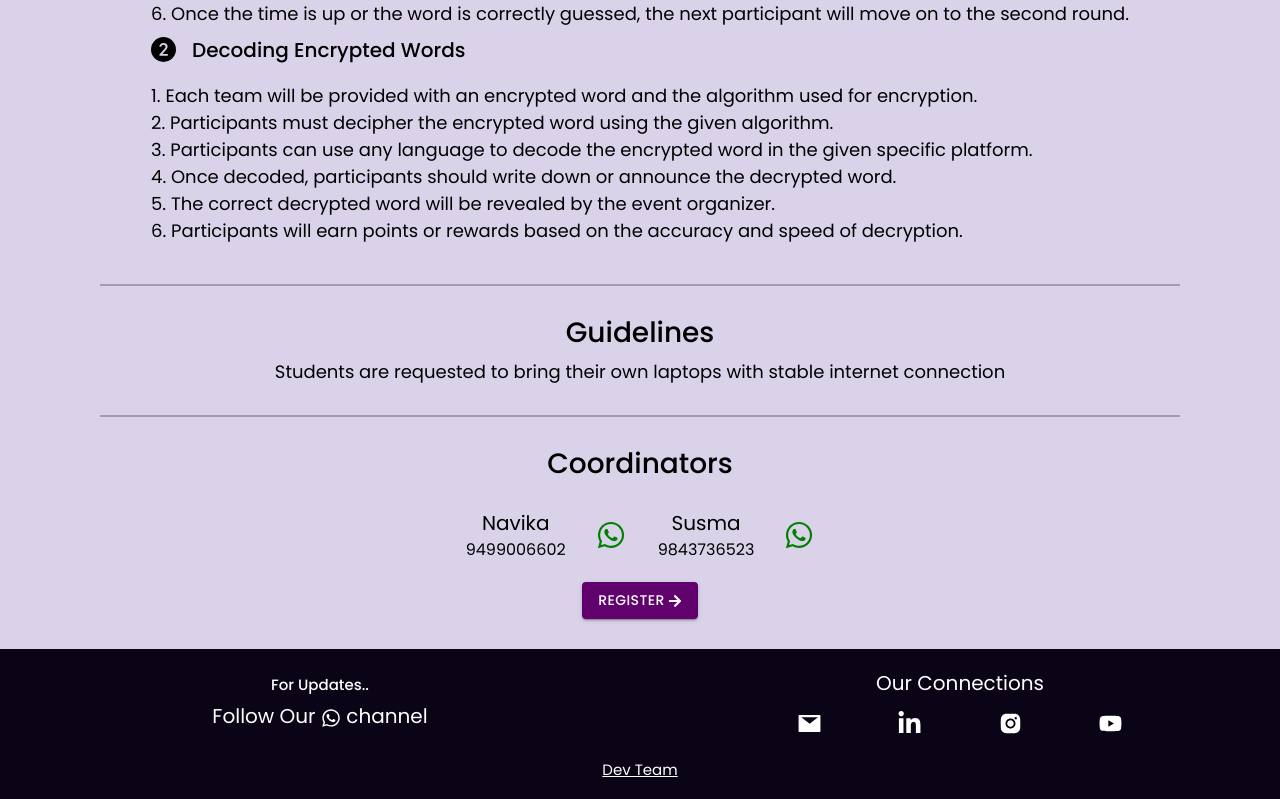
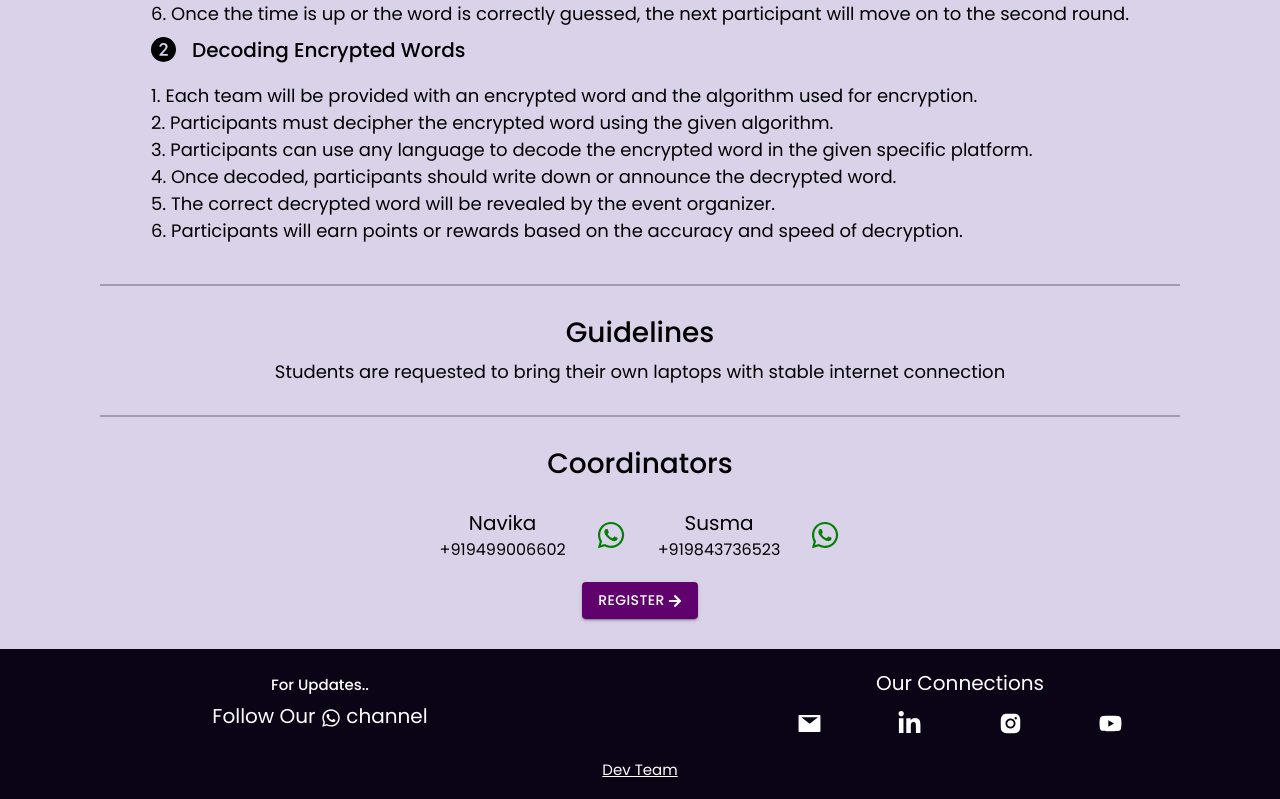
Before and after one commit to janumathigp/melinia-2024, a React (Create React App) app: page /events/1 in a window 1280 px wide. Shown: the part 703-1502 px from the top of the page. Built offline with nearby package versions, Linux system fonts and the light colour scheme.

Commit message:
whatsapp

```diff
--- a/src/Components/Events/MainDescription.js
+++ b/src/Components/Events/MainDescription.js
@@ -40,7 +40,7 @@ const cardData = [
     venue: "CM - 306",
     // note: " Land of the Dead, where cre . Winners will be selected based on their results and the time taken to complete the challenge.  4. A brief explanation of the language will be given to the participants for better understanding.",
     teamsize: 3,
-    coordinators: [{ name: "Navika ", Num: "9499006602" }, { name: "Susma ", Num: "9843736523" }],
+    coordinators: [{ name: "Navika ", Num: "+919499006602" }, { name: "Susma ", Num: "+919843736523" }],
     date: '2024-02-16',
     time: '10:00 AM - 1.30 PM',
     technical: true,
@@ -66,7 +66,7 @@ const cardData = [
     rules: "Students are requested to bring their own laptops with stable internet connection",
     venue: "CM - 301",
     teamsize: "1/2",
-    coordinators: [{ name: "Dharshini ", Num: "6374698514" }, { name: "Abirami ", Num: "9003764378" }],
+    coordinators: [{ name: "Dharshini ", Num: "+916374698514" }, { name: "Abirami ", Num: "+919003764378" }],
     date: '2024-02-16',
     time: '10:00 AM - 1.30 PM',
     technical: true,
@@ -93,7 +93,7 @@ const cardData = [
     rules: "Students are requested to bring their own laptops with stable internet connection",
     venue: "CM -103",
     teamsize: 2,
-    coordinators: [{ name: "Janumathi", Num: "9360638869" }, { name: "Prakalya ", Num: "9488038087" }],
+    coordinators: [{ name: "Janumathi", Num: "+919360638869" }, { name: "Prakalya ", Num: "+919488038087" }],
     date: '2024-02-16',
     time: '10:00 AM - 1.30 PM',
     technical: true,
@@ -128,7 +128,7 @@ const cardData = [
     // rules: "Students are requested to bring their own laptops with stable internet connection",
     venue: "CM -104",
     teamsize: 2,
-    coordinators: [{ name: "Chanakkya", Num: "9500924924" }, { name: "Prakalya", Num: "9488038087" }],
+    coordinators: [{ name: "Chanakkya", Num: "+919500924924" }, { name: "Prakalya", Num: "+919488038087" }],
     date: '2024-02-16',
     time: '10:00 AM - 1.30 PM',
     technical: false,
@@ -150,7 +150,7 @@ const cardData = [
     rules: "Students are requested to bring their own laptops with stable internet connection",
     venue: "CM - 204",
     teamsize: 3,
-    coordinators: [{ name: "Ranjith ", Num: "9384360375" }, { name: "Bhupesh", Num: "9994615335" }],
+    coordinators: [{ name: "Ranjith ", Num: "+919384360375" }, { name: "Bhupesh", Num: "+919994615335" }],
     date: '2024-02-16',
     time: '10:00 AM - 1.30 PM',
     technical: true,
@@ -172,7 +172,7 @@ const cardData = [
     rules: "Students are requested to bring their own laptops with stable internet connection",
     venue: "CM - 105",
     teamsize: 2,
-    coordinators: [{ name: "Avudaiappan ", Num: "9361259521" }, { name: "Bhupesh ", Num: "9994615335" }],
+    coordinators: [{ name: "Avudaiappan ", Num: "+919361259521" }, { name: "Bhupesh ", Num: "+919994615335" }],
     date: '2024-02-16',
     time: '10:00 AM - 1.30 PM',
     technical: true,
@@ -194,7 +194,7 @@ const cardData = [
     rules: "Students are requested  bring their own laptops with stable internet connection",
     venue: "CM - 102",
     teamsize: 2,
-    coordinators: [{ name: "Priya Darsini ", Num: "9786233864" }, { name: "Abirami ", Num: "9003764378" }],
+    coordinators: [{ name: "Priya Darsini ", Num: "+919786233864" }, { name: "Abirami ", Num: "+919003764378" }],
     date: '2024-02-16',
     time: '10:00 AM - 1.30 PM',
     technical: false,
```
